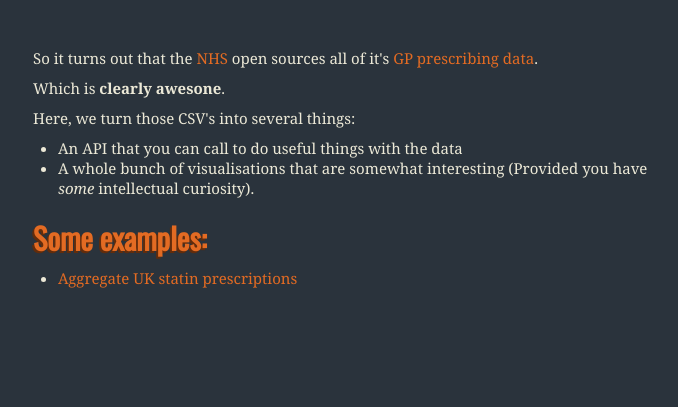
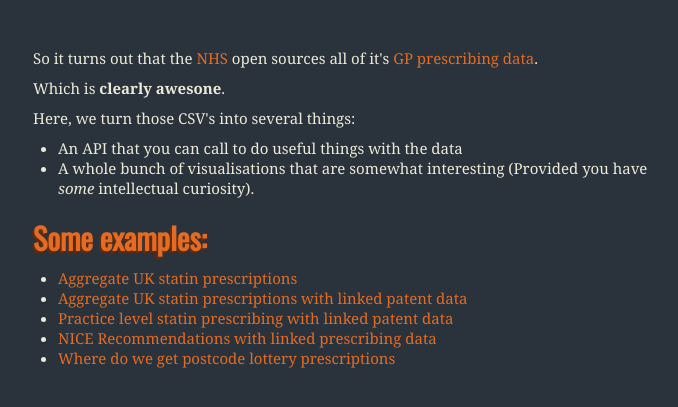
Before and after one commit to symroe/nhs-prescriptions, a Django app: page / in a window 1280 px wide. Shown: the part 262-669 px from the top of the page, without its empty margins (157-835 px from the left). Run offline with Django 3.2, Linux system fonts and the light colour scheme; parts of the project's set-up code (start-up, migrations or seed data) failed here and were passed over; some libraries are stand-ins or nearby versions.

Commit message:
homepage

```diff
--- a/nhs/templates/home.html
+++ b/nhs/templates/home.html
@@ -34,6 +34,19 @@
   <li>
     <a href="/examples/group/statins/">Aggregate UK statin prescriptions</a>
   </li>
+  <li>
+    <a href="/examples/patents/statins/">Aggregate UK statin prescriptions with linked patent data</a>
+  </li>
+  <li>
+    <a href="/examples/patents/practice/">Practice level statin prescribing with linked patent data</a>
+  </li>
+    <li>
+    <a href="/examples/nice/">NICE Recommendations with linked prescribing data</a>
+  </li>
+
+    <li>
+    <a href="/examples/lottery/">Where do we get postcode lottery prescriptions</a>
+  </li>
 </ul>
 </section>
 
```
